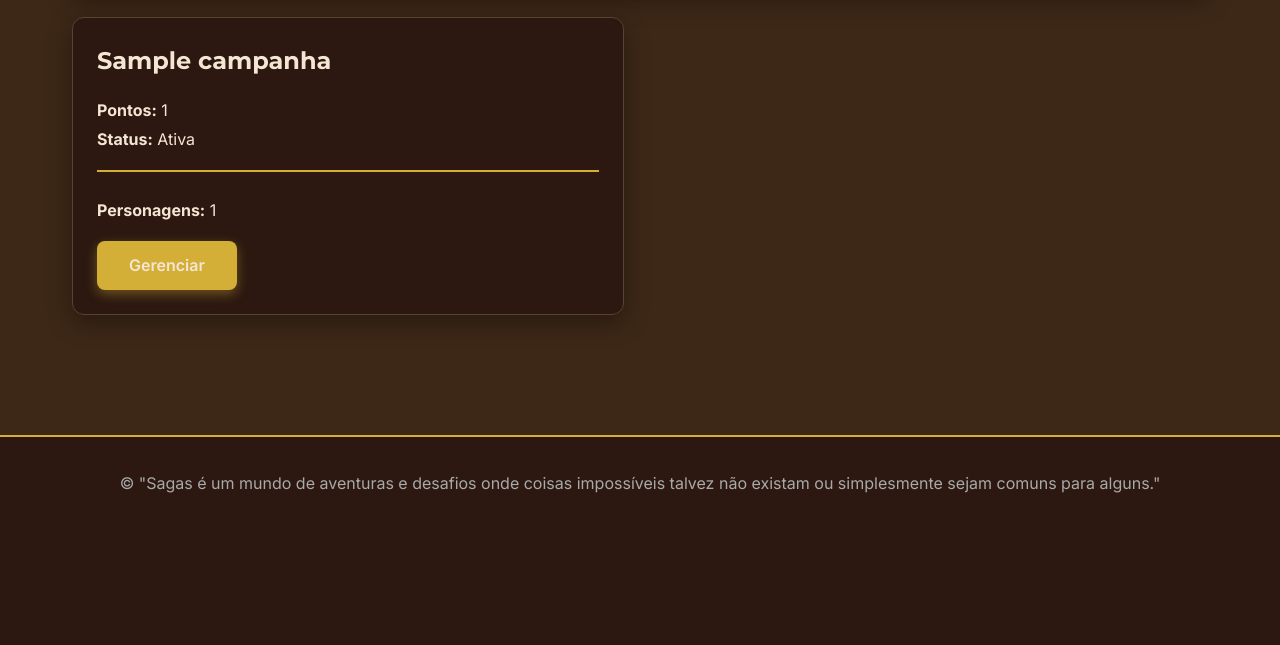
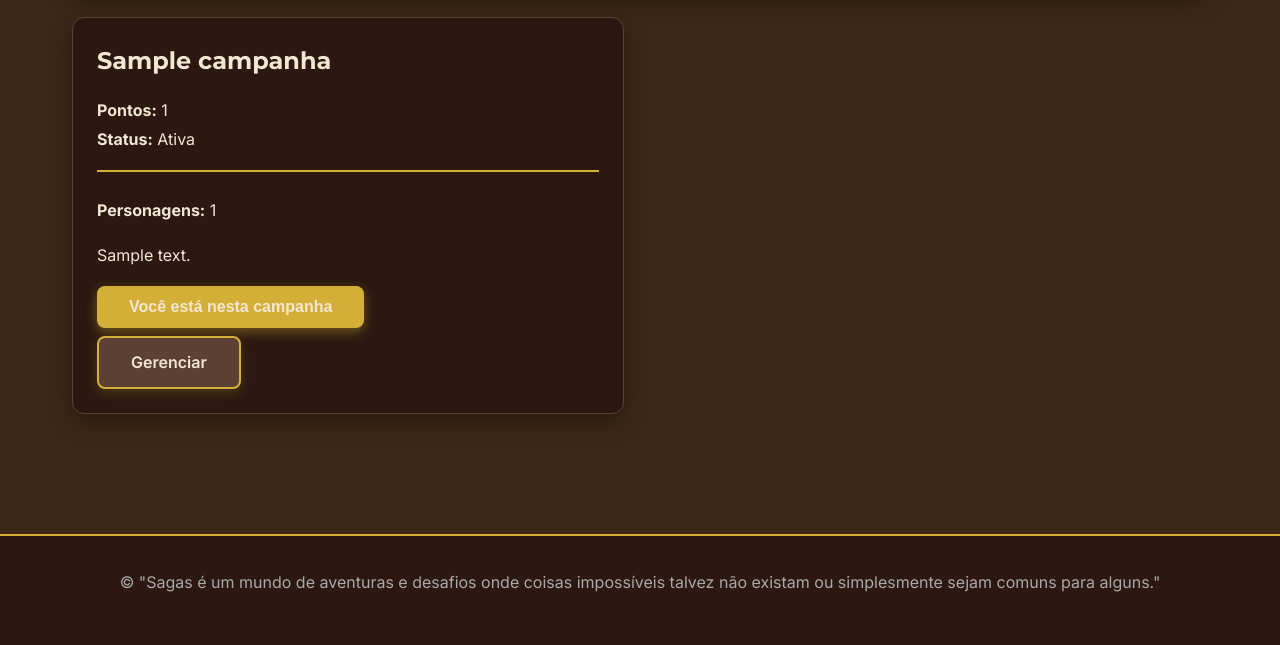
Before and after one commit to CelsoBrunno/sagas_rpg, a Flask app: page /campanhas in a window 1280 px wide. Shown: the part 613-1258 px from the top of the page. Before the commit the page ends 1106 px from the top, so only its background shows below. Run offline with Flask 3, Linux system fonts and the light colour scheme; a user stored in the database is signed in; data comes from the database, SQL or seed files in the repository; both versions use the stored data as it was after the commit; tables that the repository leaves empty hold one stand-in row (values such as "Sample post").

Commit message:
Separa o mundo por campanha e permite salvar as configurações.
Locais, NPCs, mapas e fichas passam a pertencer à campanha escolhida, e o formulário da campanha grava nome e pontos iniciais.

Co-authored-by: Cursor <cursoragent@cursor.com>

```diff
--- a/sagas/app.py
+++ b/sagas/app.py
@@ -45,8 +45,9 @@ def index():
         flash('Faça login para acessar o sistema.', 'info')
         return redirect(url_for('login'))
 
-    personagens = Personagem.listar_todos()
-    return render_template('index.html', personagens=personagens)
+    campanha = campanha_da_sessao()
+    personagens = Personagem.listar_por_campanha(campanha['id']) if campanha else []
+    return render_template('index.html', personagens=personagens, sem_campanha=campanha is None)
 
 @app.route('/personagem/<int:id>')
 def ver_personagem(id):
@@ -55,6 +56,10 @@ def ver_personagem(id):
 
     if not personagem:
         flash('Personagem não encontrado.', 'danger')
+        return redirect(url_for('index'))
+
+    if personagem.get('id_campanha') and not pertence_a_campanha_ativa(personagem):
+        flash('Esse personagem pertence a outra campanha.', 'danger')
         return redirect(url_for('index'))
 
     pode_equipar = _usuario_pode_gerenciar_personagem(personagem)
@@ -319,6 +324,10 @@ def novo_personagem():
         flash('Apenas administradores podem criar personagens.', 'danger')
         return redirect(url_for('index'))
 
+    campanha = exigir_campanha()
+    if not campanha:
+        return redirect(url_for('listar_campanhas'))
+
     if request.method == 'POST':
         dados = {
             'nome': request.form.get('nome'),
@@ -328,7 +337,8 @@ def novo_personagem():
             'pontos_desvantagens_max': int(request.form.get('pontos_desvantagens_max', 0)),
             'biografia': request.form.get('biografia'),
             'tipo': request.form.get('tipo', 'PJ'),
-            'status': 'Ativo'
+            'status': 'Ativo',
+            'id_campanha': campanha['id']
         }
 
         # Cria o personagem
@@ -352,6 +362,10 @@ def criar_minha_ficha():
     if not verificar_login():
         flash('Você precisa estar logado para criar uma ficha.', 'danger')
         return redirect(url_for('login'))
+
+    campanha = exigir_campanha()
+    if not campanha:
+        return redirect(url_for('listar_campanhas'))
 
     user_id = session.get('user_id')
     usuario = Usuario.buscar_por_id(user_id)
@@ -410,7 +424,8 @@ def criar_minha_ficha():
                 'status': 'Ativo',
                 'id_usuario_jogador': user_id,
                 'raca_id': raca_id_final,
-                'classe_id': classe_id_final
+                'classe_id': classe_id_final,
+                'id_campanha': campanha['id']
             }
 
             # Cria o personagem
@@ -1151,8 +1166,9 @@ def listar_locais():
     if not verificar_login():
         return redirect(url_for('login'))
 
-    locais = Local.listar_todos()
-    return render_template('locais_index.html', locais=locais)
+    campanha = campanha_da_sessao()
+    locais = Local.listar_por_campanha(campanha['id']) if campanha else []
+    return render_template('locais_index.html', locais=locais, sem_campanha=campanha is None)
 
 @app.route('/local/<int:id>')
 def ver_local(id):
@@ -1161,8 +1177,8 @@ def ver_local(id):
         return redirect(url_for('login'))
 
     local = Local.buscar_por_id(id)
-    if not local:
-        flash('Local não encontrado.', 'danger')
+    if not local or not pertence_a_campanha_ativa(local):
+        flash('Local não encontrado nesta campanha.', 'danger')
         return redirect(url_for('listar_locais'))
 
     # Debug: verificar imagem
@@ -1197,6 +1213,10 @@ def novo_local():
     if not verificar_admin():
         flash('Apenas administradores podem criar locais.', 'danger')
         return redirect(url_for('listar_locais'))
+
+    campanha = exigir_campanha()
+    if not campanha:
+        return redirect(url_for('listar_campanhas'))
 
     if request.method == 'POST':
         imagem_url = None
@@ -1218,7 +1238,8 @@ def novo_local():
             'tipo': request.form.get('tipo'),
             'descricao_publica': request.form.get('descricao_publica'),
             'descricao_mestre': request.form.get('descricao_mestre'),
-            'imagem_principal_url': imagem_url
+            'imagem_principal_url': imagem_url,
+            'id_campanha': campanha['id']
         }
 
         if not dados['nome']:
@@ -1242,8 +1263,8 @@ def editar_local(id):
         return redirect(url_for('listar_locais'))
 
     local = Local.buscar_por_id(id)
-    if not local:
-        flash('Local não encontrado.', 'danger')
+    if not local or not pertence_a_campanha_ativa(local):
+        flash('Local não encontrado nesta campanha.', 'danger')
         return redirect(url_for('listar_locais'))
 
     if request.method == 'POST':
@@ -1300,8 +1321,8 @@ def deletar_local(id):
         return redirect(url_for('listar_locais'))
 
     local = Local.buscar_por_id(id)
-    if not local:
-        flash('Local não encontrado.', 'danger')
+    if not local or not pertence_a_campanha_ativa(local):
+        flash('Local não encontrado nesta campanha.', 'danger')
         return redirect(url_for('listar_locais'))
 
     try:
@@ -1332,8 +1353,9 @@ def listar_npcs():
     if not verificar_login():
         return redirect(url_for('login'))
 
-    npcs = NPC.listar_todos()
-    return render_template('npcs_index.html', npcs=npcs)
+    campanha = campanha_da_sessao()
+    npcs = NPC.listar_por_campanha(campanha['id']) if campanha else []
+    return render_template('npcs_index.html', npcs=npcs, sem_campanha=campanha is None)
 
 @app.route('/npc/<int:id>')
 def ver_npc(id):
@@ -1342,8 +1364,8 @@ def ver_npc(id):
         return redirect(url_for('login'))
 
     npc = NPC.buscar_por_id(id)
-    if not npc:
-        flash('NPC não encontrado.', 'danger')
+    if not npc or not pertence_a_campanha_ativa(npc):
+        flash('NPC não encontrado nesta campanha.', 'danger')
         return redirect(url_for('listar_npcs'))
 
     if not verificar_admin():
@@ -1358,6 +1380,10 @@ def novo_npc():
     if not verificar_admin():
         flash('Apenas administradores podem criar NPCs.', 'danger')
         return redirect(url_for('listar_npcs'))
+
+    campanha = exigir_campanha()
+    if not campanha:
+        return redirect(url_for('listar_campanhas'))
 
     if request.method == 'POST':
         imagem_url = None
@@ -1372,8 +1398,8 @@ def novo_npc():
                 imagem_url = f"/static/uploads/{filename}"
             else:
                 flash('Tipo de arquivo inválido. Use PNG, JPG, JPEG, GIF ou WEBP.', 'danger')
-                locais = Local.listar_todos()
-                personagens = Personagem.listar_todos()
+                locais = Local.listar_por_campanha(campanha['id'])
+                personagens = Personagem.listar_por_campanha(campanha['id'])
                 return render_template('npc_novo.html', locais=locais, personagens=personagens)
 
         dados = {
@@ -1383,7 +1409,8 @@ def novo_npc():
             'descricao_completa': request.form.get('descricao_completa'),
             'imagem_url': imagem_url,
             'local_atual_id': request.form.get('local_atual_id') or None,
-            'ficha_personagem_id': request.form.get('ficha_personagem_id') or None
+            'ficha_personagem_id': request.form.get('ficha_personagem_id') or None,
+            'id_campanha': campanha['id']
         }
 
         if dados['local_atual_id']:
@@ -1393,8 +1420,8 @@ def novo_npc():
 
         if not dados['nome']:
             flash('Nome é obrigatório.', 'danger')
-            locais = Local.listar_todos()
-            personagens = Personagem.listar_todos()
+            locais = Local.listar_por_campanha(campanha['id'])
+            personagens = Personagem.listar_por_campanha(campanha['id'])
             return render_template('npc_novo.html', locais=locais, personagens=personagens)
 
         try:
@@ -1404,8 +1431,8 @@ def novo_npc():
         except Exception as e:
             flash(f'Erro ao criar NPC: {str(e)}', 'danger')
 
-    locais = Local.listar_todos()
-    personagens = Personagem.listar_todos()
+    locais = Local.listar_por_campanha(campanha['id'])
+    personagens = Personagem.listar_por_campanha(campanha['id'])
     return render_template('npc_novo.html', locais=locais, personagens=personagens)
 
 @app.route('/npc/<int:id>/editar', methods=['GET', 'POST'])
@@ -1416,9 +1443,11 @@ def editar_npc(id):
         return redirect(url_for('listar_npcs'))
 
     npc = NPC.buscar_por_id(id)
-    if not npc:
-        flash('NPC não encontrado.', 'danger')
+    if not npc or not pertence_a_campanha_ativa(npc):
+        flash('NPC não encontrado nesta campanha.', 'danger')
         return redirect(url_for('listar_npcs'))
+
+    campanha = campanha_da_sessao()
 
     if request.method == 'POST':
         imagem_url = npc.get('imagem_url')  # Mantém a imagem atual por padrão
@@ -1443,8 +1472,8 @@ def editar_npc(id):
                 imagem_url = f"/static/uploads/{filename}"
             else:
                 flash('Tipo de arquivo inválido. Use PNG, JPG, JPEG, GIF ou WEBP.', 'danger')
-                locais = Local.listar_todos()
-                personagens = Personagem.listar_todos()
+                locais = Local.listar_por_campanha(session.get('campanha_id'))
+                personagens = Personagem.listar_por_campanha(session.get('campanha_id'))
                 return render_template('npc_editar.html', npc=npc, locais=locais, personagens=personagens)
 
         dados = {
@@ -1464,8 +1493,8 @@ def editar_npc(id):
 
         if not dados['nome']:
             flash('Nome é obrigatório.', 'danger')
-            locais = Local.listar_todos()
-            personagens = Personagem.listar_todos()
+            locais = Local.listar_por_campanha(session.get('campanha_id'))
+            personagens = Personagem.listar_por_campanha(session.get('campanha_id'))
             return render_template('npc_editar.html', npc=npc, locais=locais, personagens=personagens)
 
         try:
@@ -1475,8 +1504,8 @@ def editar_npc(id):
         except Exception as e:
             flash(f'Erro ao atualizar NPC: {str(e)}', 'danger')
 
-    locais = Local.listar_todos()
-    personagens = Personagem.listar_todos()
+    locais = Local.listar_por_campanha(session.get('campanha_id'))
+    personagens = Personagem.listar_por_campanha(session.get('campanha_id'))
     return render_template('npc_editar.html', npc=npc, locais=locais, personagens=personagens)
 
 @app.route('/npc/<int:id>/deletar', methods=['POST'])
@@ -1487,8 +1516,8 @@ def deletar_npc(id):
         return redirect(url_for('listar_npcs'))
 
     npc = NPC.buscar_por_id(id)
-    if not npc:
-        flash('NPC não encontrado.', 'danger')
+    if not npc or not pertence_a_campanha_ativa(npc):
+        flash('NPC não encontrado nesta campanha.', 'danger')
         return redirect(url_for('listar_npcs'))
 
     try:
@@ -1537,8 +1566,9 @@ def listar_mapas():
     if not verificar_login():
         return redirect(url_for('login'))
 
-    mapas = Mapa.listar_todos()
-    return render_template('mapas_index.html', mapas=mapas)
+    campanha = campanha_da_sessao()
+    mapas = Mapa.listar_por_campanha(campanha['id']) if campanha else []
+    return render_template('mapas_index.html', mapas=mapas, sem_campanha=campanha is None)
 
 @app.route('/mapa/<int:id>')
 def ver_mapa(id):
@@ -1547,8 +1577,8 @@ def ver_mapa(id):
         return redirect(url_for('login'))
 
     mapa = Mapa.buscar_por_id(id)
-    if not mapa:
-        flash('Mapa não encontrado.', 'danger')
+    if not mapa or not pertence_a_campanha_ativa(mapa):
+        flash('Mapa não encontrado nesta campanha.', 'danger')
         return redirect(url_for('listar_mapas'))
 
     return render_template('mapa_detalhe.html', mapa=mapa)
@@ -1559,6 +1589,10 @@ def novo_mapa():
     if not verificar_admin():
         flash('Apenas administradores podem criar mapas.', 'danger')
         return redirect(url_for('listar_mapas'))
+
+    campanha = exigir_campanha()
+    if not campanha:
+        return redirect(url_for('listar_campanhas'))
 
     if request.method == 'POST':
         # Verifica se há upload de arquivo
@@ -1573,11 +1607,11 @@ def novo_mapa():
                 url_imagem = f"/static/uploads/{filename}"
             else:
                 flash('Tipo de arquivo inválido. Use PNG, JPG, JPEG, GIF ou WEBP.', 'danger')
-                locais = Local.listar_todos()
+                locais = Local.listar_por_campanha(session.get('campanha_id'))
                 return render_template('mapa_novo.html', locais=locais)
         else:
             flash('É necessário fazer upload de uma imagem.', 'danger')
-            locais = Local.listar_todos()
+            locais = Local.listar_por_campanha(session.get('campanha_id'))
             return render_template('mapa_novo.html', locais=locais)
 
         dados = {
@@ -1585,7 +1619,8 @@ def novo_mapa():
             'tipo_mapa': request.form.get('tipo_mapa'),
             'descricao': request.form.get('descricao'),
             'local_associado_id': request.form.get('local_associado_id') or None,
-            'url_imagem': url_imagem
+            'url_imagem': url_imagem,
+            'id_campanha': campanha['id']
         }
 
         if dados['local_associado_id']:
@@ -1593,7 +1628,7 @@ def novo_mapa():
 
         if not dados['nome_mapa']:
             flash('Nome do mapa é obrigatório.', 'danger')
-            locais = Local.listar_todos()
+            locais = Local.listar_por_campanha(session.get('campanha_id'))
             return render_template('mapa_novo.html', locais=locais)
 
         try:
@@ -1603,7 +1638,7 @@ def novo_mapa():
         except Exception as e:
             flash(f'Erro ao criar mapa: {str(e)}', 'danger')
 
-    locais = Local.listar_todos()
+    locais = Local.listar_por_campanha(session.get('campanha_id'))
     return render_template('mapa_novo.html', locais=locais)
 
 @app.route('/mapa/<int:id>/editar', methods=['GET', 'POST'])
@@ -1614,8 +1649,8 @@ def editar_mapa(id):
         return redirect(url_for('listar_mapas'))
 
     mapa = Mapa.buscar_por_id(id)
-    if not mapa:
-        flash('Mapa não encontrado.', 'danger')
+    if not mapa or not pertence_a_campanha_ativa(mapa):
+        flash('Mapa não encontrado nesta campanha.', 'danger')
         return redirect(url_for('listar_mapas'))
 
     if request.method == 'POST':
@@ -1641,7 +1676,7 @@ def editar_mapa(id):
                 url_imagem = f"/static/uploads/{filename}"
             else:
                 flash('Tipo de arquivo inválido. Use PNG, JPG, JPEG, GIF ou WEBP.', 'danger')
-                locais = Local.listar_todos()
+                locais = Local.listar_por_campanha(session.get('campanha_id'))
                 return render_template('mapa_editar.html', mapa=mapa, locais=locais)
 
         dados = {
@@ -1657,7 +1692,7 @@ def editar_mapa(id):
 
         if not dados['nome_mapa']:
             flash('Nome do mapa é obrigatório.', 'danger')
-            locais = Local.listar_todos()
+            locais = Local.listar_por_campanha(session.get('campanha_id'))
             return render_template('mapa_editar.html', mapa=mapa, locais=locais)
 
         try:
@@ -1667,7 +1702,7 @@ def editar_mapa(id):
         except Exception as e:
             flash(f'Erro ao atualizar mapa: {str(e)}', 'danger')
 
-    locais = Local.listar_todos()
+    locais = Local.listar_por_campanha(session.get('campanha_id'))
     return render_template('mapa_editar.html', mapa=mapa, locais=locais)
 
 @app.route('/mapa/<int:id>/deletar', methods=['POST'])
@@ -1678,8 +1713,8 @@ def deletar_mapa(id):
         return redirect(url_for('listar_mapas'))
 
     mapa = Mapa.buscar_por_id(id)
-    if not mapa:
-        flash('Mapa não encontrado.', 'danger')
+    if not mapa or not pertence_a_campanha_ativa(mapa):
+        flash('Mapa não encontrado nesta campanha.', 'danger')
         return redirect(url_for('listar_mapas'))
 
     try:
@@ -1715,10 +1750,15 @@ def busca_global():
     if not termo:
         return jsonify({'results': []})
 
+    campanha = campanha_da_sessao()
+    if not campanha:
+        return jsonify({'results': []})
+    campanha_id = campanha['id']
+
     resultados = []
 
     # Busca em locais
-    locais = Local.buscar(termo)
+    locais = Local.buscar(termo, campanha_id)
     for local in locais:
         resultados.append({
             'tipo': 'local',
@@ -1728,7 +1768,7 @@ def busca_global():
         })
 
     # Busca em NPCs
-    npcs = NPC.buscar(termo)
+    npcs = NPC.buscar(termo, campanha_id)
     for npc in npcs:
         resultados.append({
             'tipo': 'npc',
@@ -1738,7 +1778,7 @@ def busca_global():
         })
 
     # Busca em mapas
-    mapas = Mapa.buscar(termo)
+    mapas = Mapa.buscar(termo, campanha_id)
     for mapa in mapas:
         resultados.append({
             'tipo': 'mapa',
@@ -1748,9 +1788,9 @@ def busca_global():
         })
 
     # Busca em personagens
-    query_personagens = "SELECT * FROM personagens WHERE nome LIKE %s"
+    query_personagens = "SELECT * FROM personagens WHERE nome LIKE %s AND id_campanha = %s"
     termo_like = f"%{termo}%"
-    personagens = Database.execute_query(query_personagens, (termo_like,))
+    personagens = Database.execute_query(query_personagens, (termo_like, campanha_id))
     for personagem in personagens:
         resultados.append({
             'tipo': 'personagem',
@@ -1782,7 +1822,7 @@ def login():
             Usuario.atualizar_last_login(usuario['id'])
 
             flash(f'Bem-vindo, {usuario["username"]}!', 'success')
-            return redirect(url_for('index'))
+            return redirect(url_for('listar_campanhas'))
         else:
             flash('Usuário ou senha incorretos.', 'danger')
 
@@ -1829,6 +1869,40 @@ def verificar_admin():
 def verificar_login():
     """Verifica se o usuário está logado"""
     return 'user_id' in session
+
+def campanha_da_sessao():
+    """Campanha escolhida nesta sessão, ou None."""
+    campanha_id = session.get('campanha_id')
+    if not campanha_id:
+        return None
+    campanha = Campanha.buscar_por_id(campanha_id)
+    if not campanha:
+        session.pop('campanha_id', None)
+        return None
+    return campanha
+
+def exigir_campanha():
+    """Exige uma campanha escolhida e avisa quando falta."""
+    campanha = campanha_da_sessao()
+    if not campanha:
+        flash('Escolha uma campanha antes de continuar.', 'info')
+    return campanha
+
+def pertence_a_campanha_ativa(registro):
+    """Confere se o registro é da campanha escolhida."""
+    campanha = campanha_da_sessao()
+    if not campanha or not registro:
+        return False
+    try:
+        return int(registro.get('id_campanha') or 0) == int(campanha['id'])
+    except (TypeError, ValueError):
+        return False
+
+@app.context_processor
+def injetar_campanha_ativa():
+    if not session.get('user_id'):
+        return {'campanha_ativa': None}
+    return {'campanha_ativa': campanha_da_sessao()}
 
 def _usuario_pode_gerenciar_personagem(personagem: dict) -> bool:
     if not personagem:
@@ -1901,19 +1975,41 @@ def listar_imagens_entidade(entidade_tipo, entidade_id):
 # Rotas - Campanhas
 # ==========================================
 
-@app.route('/campanhas')
+@app.route('/campanhas', methods=['GET', 'POST'])
 def listar_campanhas():
-    """Lista campanhas do mestre"""
+    """Lista as campanhas e permite entrar em uma delas"""
     if not verificar_login():
         return redirect(url_for('login'))
 
-    user_id = session.get('user_id')
-    campanhas = Campanha.listar_por_mestre(user_id)
+    if request.method == 'POST':
+        if not verificar_admin():
+            flash('Apenas administradores podem criar campanhas.', 'danger')
+            return redirect(url_for('listar_campanhas'))
+        nome = (request.form.get('nome_campanha') or '').strip()
+        if not nome:
+            flash('Nome da campanha é obrigatório.', 'danger')
+            return redirect(url_for('listar_campanhas'))
+        try:
+            pontos = int(request.form.get('pontos_iniciais') or 150)
+        except (TypeError, ValueError):
+            pontos = 150
+        novo_id = Campanha.criar({
+            'nome_campanha': nome,
+            'id_mestre': session.get('user_id'),
+            'pontos_iniciais': pontos,
+            'descricao': request.form.get('descricao'),
+            'status': 'Ativa',
+        })
+        session['campanha_id'] = novo_id
+        flash(f'Campanha {nome} criada. Você já está nela.', 'success')
+        return redirect(url_for('index'))
+
+    campanhas = Campanha.listar_todas()
     return render_template('campanhas_index.html', campanhas=campanhas)
 
-@app.route('/campanha/<int:id>')
-def ver_campanha(id):
-    """Visualiza detalhes de uma campanha"""
+@app.route('/campanha/<int:id>/entrar', methods=['POST'])
+def entrar_campanha(id):
+    """Define a campanha ativa da sessão"""
     if not verificar_login():
         return redirect(url_for('login'))
 
@@ -1921,6 +2017,58 @@ def ver_campanha(id):
     if not campanha:
         flash('Campanha não encontrada.', 'danger')
         return redirect(url_for('listar_campanhas'))
+
+    session['campanha_id'] = campanha['id']
+    flash(f'Você entrou na campanha {campanha["nome_campanha"]}.', 'success')
+    return redirect(url_for('index'))
+
+@app.route('/campanha/<int:id>', methods=['GET', 'POST'])
+def ver_campanha(id):
+    """Visualiza e atualiza uma campanha"""
+    if not verificar_login():
+        return redirect(url_for('login'))
+
+    campanha = Campanha.buscar_por_id(id)
+    if not campanha:
+        flash('Campanha não encontrada.', 'danger')
+        return redirect(url_for('listar_campanhas'))
+
+    if request.method == 'POST':
+        if not verificar_admin():
+            flash('Apenas administradores podem alterar a campanha.', 'danger')
+            return redirect(url_for('ver_campanha', id=id))
+
+        if request.form.get('usuario_id'):
+            try:
+                usuario_id = int(request.form.get('usuario_id'))
+            except (TypeError, ValueError):
+                flash('ID do jogador inválido.', 'danger')
+                return redirect(url_for('ver_campanha', id=id))
+            Campanha.convidar_jogador(id, usuario_id)
+            flash('Jogador convidado para a campanha.', 'success')
+            return redirect(url_for('ver_campanha', id=id))
+
+        nome = (request.form.get('nome_campanha') or '').strip()
+        if not nome:
+            flash('Nome da campanha é obrigatório.', 'danger')
+            return redirect(url_for('ver_campanha', id=id))
+        try:
+            pontos = int(request.form.get('pontos_iniciais'))
+        except (TypeError, ValueError):
+            flash('Pontos iniciais inválidos.', 'danger')
+            return redirect(url_for('ver_campanha', id=id))
+        if pontos < 0:
+            flash('Pontos iniciais não podem ser negativos.', 'danger')
+            return redirect(url_for('ver_campanha', id=id))
+
+        Campanha.atualizar(id, {
+            'nome_campanha': nome,
+            'pontos_iniciais': pontos,
+            'descricao': request.form.get('descricao'),
+            'status': campanha.get('status') or 'Ativa',
+        })
+        flash('Campanha atualizada.', 'success')
+        return redirect(url_for('ver_campanha', id=id))
 
     # Busca personagens da campanha
     query = """
--- a/sagas/static/css/style.css
+++ b/sagas/static/css/style.css
@@ -231,6 +231,13 @@ p {
   letter-spacing: 0.5px;
   display: block;
   width: 100%;
+}
+
+.nav-campanha {
+  background: var(--cor-destaque-verde);
+  color: var(--cor-texto-branco);
+  border-radius: 4px;
+  font-weight: 600;
 }
 
 .nav-link:hover {
--- a/sagas/templates/base.html
+++ b/sagas/templates/base.html
@@ -42,6 +42,13 @@
                     </li>
                 {% endif %}
 
+                {% if session.get('user_id') %}
+                <li class="nav-item">
+                    <a href="{{ url_for('listar_campanhas') }}" class="nav-link nav-campanha">
+                        {% if campanha_ativa %}Campanha: {{ campanha_ativa.nome_campanha }}{% else %}Escolher campanha{% endif %}
+                    </a>
+                </li>
+                {% endif %}
                 <li class="nav-item"><a href="{{ url_for('index') }}" class="nav-link">Personagens</a></li>
                 <li class="nav-item"><a href="{{ url_for('listar_locais') }}" class="nav-link">Locais</a></li>
                 <li class="nav-item"><a href="{{ url_for('listar_npcs') }}" class="nav-link">NPCs</a></li>
--- a/sagas/templates/campanhas_index.html
+++ b/sagas/templates/campanhas_index.html
@@ -47,7 +47,15 @@
         </div>
         <div class="card-body">
           <p><strong>Personagens:</strong> {{ c.total_personagens or 0 }}</p>
-          <a class="btn-primary" href="{{ url_for('ver_campanha', id=c.id) }}">Gerenciar</a>
+          {% if c.descricao %}
+            <p>{{ c.descricao }}</p>
+          {% endif %}
+          <form method="POST" action="{{ url_for('entrar_campanha', id=c.id) }}" style="margin-bottom: 0.5rem;">
+            <button class="btn-primary" type="submit">
+              {% if campanha_ativa and campanha_ativa.id == c.id %}Você está nesta campanha{% else %}Entrar{% endif %}
+            </button>
+          </form>
+          <a class="btn-secondary" href="{{ url_for('ver_campanha', id=c.id) }}">Gerenciar</a>
         </div>
       </div>
     </div>
```
Also changed, not shown: sagas/database/schema.sql (+9 -0 lines), sagas/models/local.py (+19 -8 lines), sagas/models/mapa.py (+26 -8 lines), sagas/models/npc.py (+28 -8 lines), sagas/models/personagem.py (+22 -6 lines), sagas/templates/index.html (+6 -1 lines), sagas/templates/locais_index.html (+6 -2 lines), sagas/templates/mapas_index.html (+6 -1 lines), sagas/templates/npcs_index.html (+6 -1 lines).
